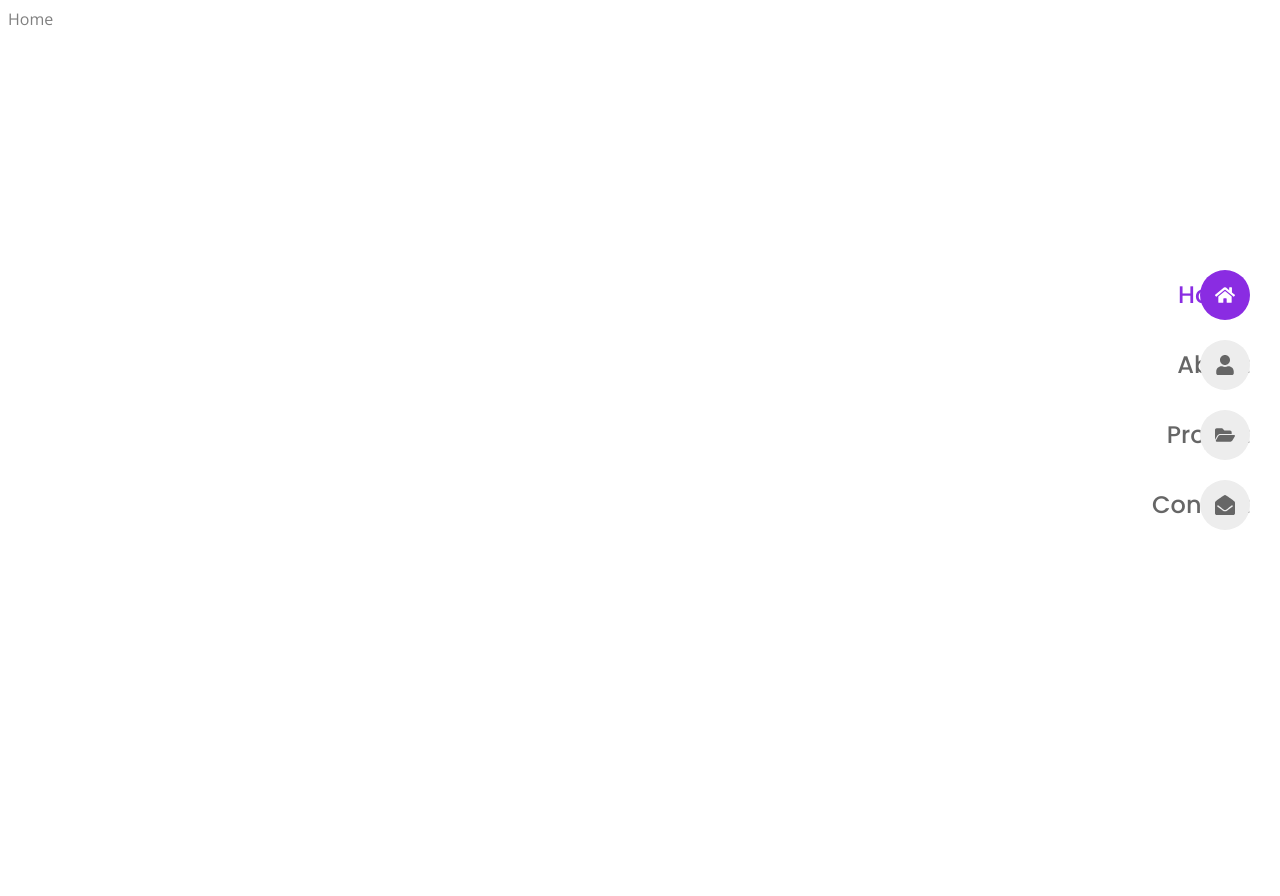
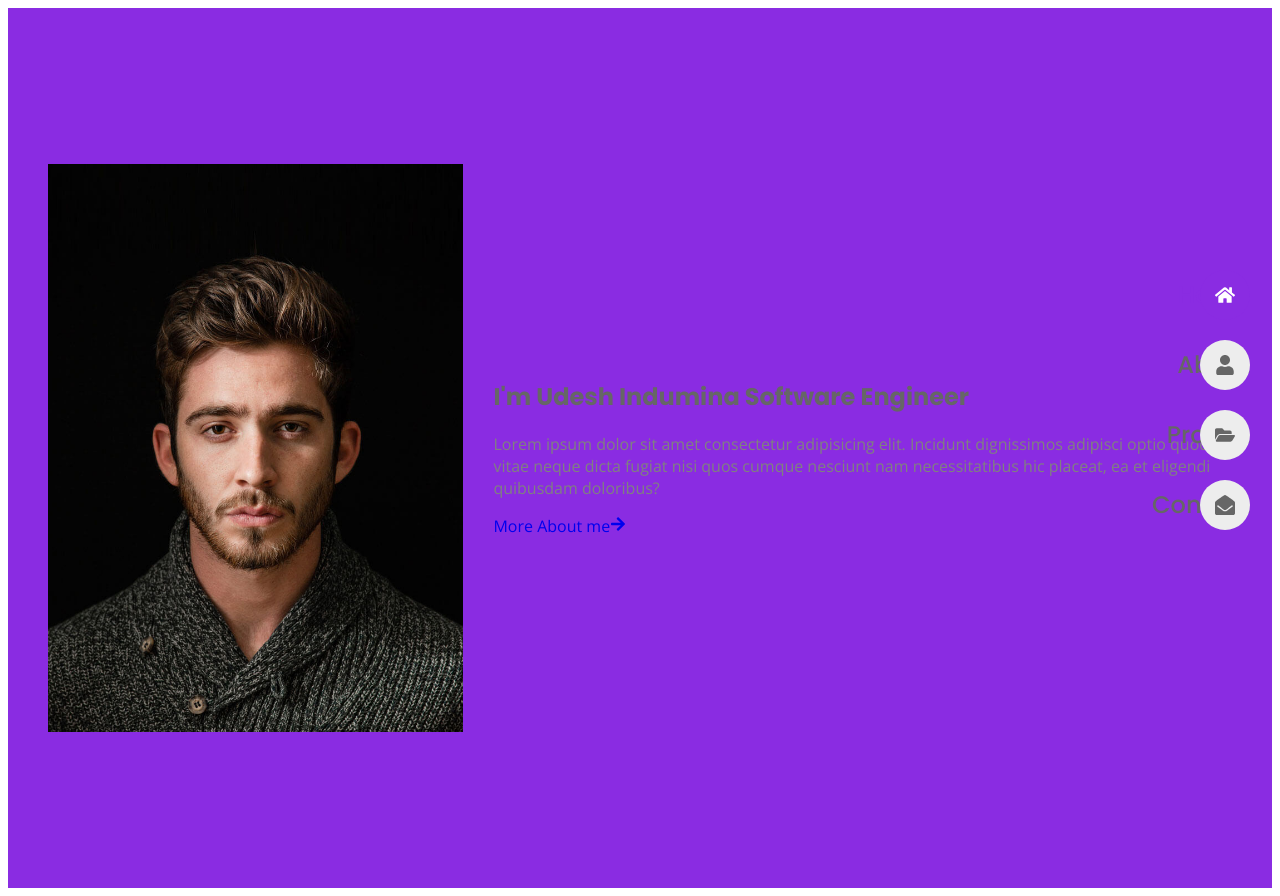
Before and after one commit to WAUdeshinduminaweerakoon/Personal-Portfolio-Website, a React (Create React App) app: page / in a window 1280 px wide. Before the commit the page ends 800 px from the top, so only its background shows below. Built offline with nearby package versions, Linux system fonts and the light colour scheme.

Commit message:
add the home page content

```diff
--- a/src/App.css
+++ b/src/App.css
@@ -80,3 +80,9 @@ textare{
 img{
     max-width: 100%;
 }
+
+/*------------------REUSABLE CSS-------------*/
+.grid{
+    display: grid;
+    gap:30px;
+}
--- a/src/pages/home/Home.jsx
+++ b/src/pages/home/Home.jsx
@@ -1,8 +1,32 @@
-import React from 'react'
+import React from 'react' ;
+import Profile from "../../assets/home.jpg";
+import { Link } from 'react-router-dom';
+import {FaArrowRight} from 'react-icons/fa';
+import "./home.css";
+
 
 const Home = () => {
   return (
-    <div>Home</div>
+    <section className='home section grid'>
+      <img src={Profile} alt='' className='home__img'/>
+      <div className="home__content">
+        <div className="home__data">
+          <h1 className="home__title">
+            <span>I'm Udesh Indumina</span> Software Engineer
+          </h1>
+          <p className='home__description'>
+           Lorem ipsum dolor sit amet consectetur adipisicing elit. Incidunt dignissimos adipisci optio quod, vitae neque dicta fugiat nisi quos cumque nesciunt nam necessitatibus hic placeat, ea et eligendi quibusdam doloribus?
+          </p>
+          <Link to='/about'className='button'>
+            More About me{''}
+            <span className='button__icon'>
+              <FaArrowRight/>
+            </span>
+
+          </Link>
+        </div>
+      </div>
+    </section>
   )
 }
 
--- a/src/pages/home/home.css
+++ b/src/pages/home/home.css
@@ -0,0 +1,7 @@
+.home{
+    grid-template-columns: 4.32fr 7.68fr;
+    align-items: center;
+    background-color: var(--first-color);
+    padding: 40px;
+    height: 100vh;
+}
```
